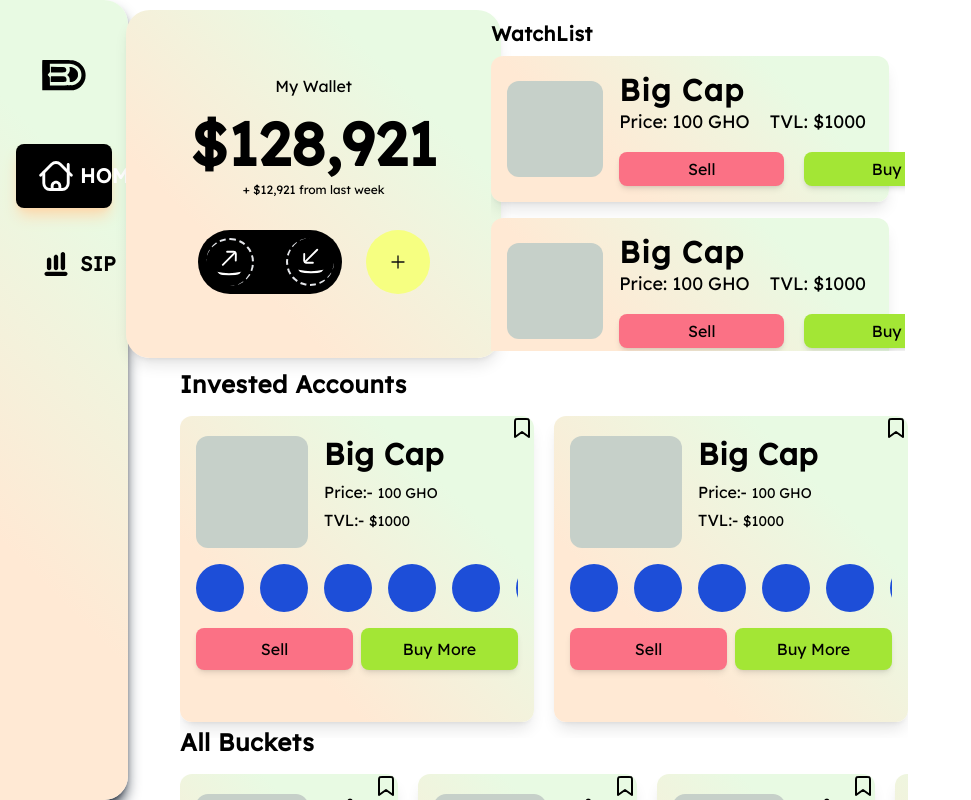
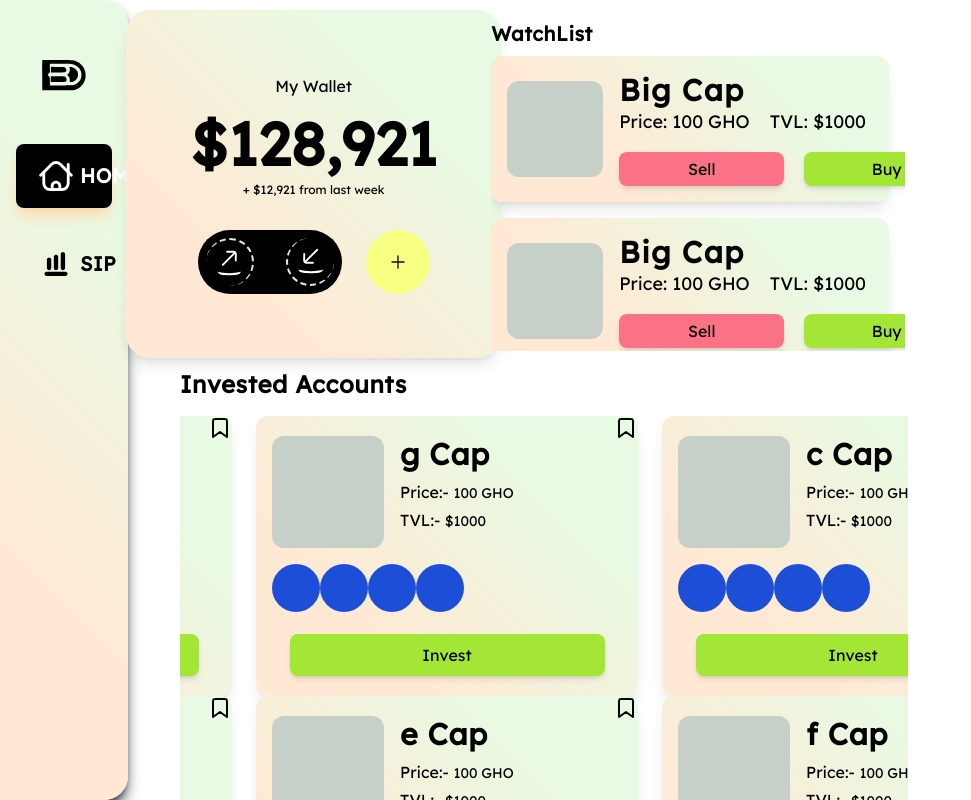
Before and after one commit to douchebank/dbank, a React (Create React App) app: page /dashboard in a window 1280 px wide. Shown: the whole page, without its empty margins (0-971 px from the left). Built offline with nearby package versions, Linux system fonts and the light colour scheme.

Commit message:
buggy slider added

```diff
--- a/custom.d.ts
+++ b/custom.d.ts
@@ -7,3 +7,8 @@ declare module "*.png" {
   const content: string;
   export default content;
 }
+
+declare module 'react-slick' {
+  const Slider: any; // Change 'any' to the actual type if available
+  export default Slider;
+}
--- a/package.json
+++ b/package.json
@@ -16,6 +16,8 @@
     "react-dom": "^18.2.0",
     "react-router-dom": "^6.21.2",
     "react-scripts": "5.0.1",
+    "react-slick": "^0.29.0",
+    "swiper": "^11.0.5",
     "typescript": "^5.3.3",
     "web-vitals": "^2.1.4"
   },
@@ -44,6 +46,7 @@
     ]
   },
   "devDependencies": {
+    "@types/react-slick": "^0.23.13",
     "tailwindcss": "^3.4.1"
   }
 }
--- a/public/index.html
+++ b/public/index.html
@@ -23,7 +23,19 @@
       Unlike "/favicon.ico" or "favicon.ico", "%PUBLIC_URL%/favicon.ico" will
       work correctly both with client-side routing and a non-root public URL.
       Learn how to configure a non-root public URL by running `npm run build`.
+
     -->
+    <link
+  rel="stylesheet"
+  type="text/css"
+  charset="UTF-8"
+  href="https://cdnjs.cloudflare.com/ajax/libs/slick-carousel/1.6.0/slick.min.css"
+/>
+<link
+  rel="stylesheet"
+  type="text/css"
+  href="https://cdnjs.cloudflare.com/ajax/libs/slick-carousel/1.6.0/slick-theme.min.css"
+/>
     <title>React App</title>
   </head>
   <body>
--- a/src/App.css
+++ b/src/App.css
@@ -34,3 +34,16 @@ body{
   background: linear-gradient(225deg, rgba(232,250,227,1) 24%, rgba(255,233,212,1) 72%);
   border-radius: 10px;
 }
+
+.scrollbar-hidden::-webkit-scrollbar {
+  display: none; /* for Chrome, Safari, and Opera */
+}
+
+.scrollbar-hidden {
+  -ms-overflow-style: none;  /* for Internet Explorer and Edge */
+  scrollbar-width: none;  /* for Firefox */
+}
+
+.slick-track{
+  height: fit-content;
+}
--- a/src/components/Bucket.tsx
+++ b/src/components/Bucket.tsx
@@ -1,3 +1,4 @@
+import Slider from "react-slick";
 import { useState } from "react";
 import dummyImg from "../assets/recent.png";
 import bookmarkImg from "../assets/bookmark.svg";
@@ -18,8 +19,21 @@ const Bucket = ({
   const toggleBookmark = () => {
     setBookmark(!bookmark);
   };
+
+  const settings = {
+    dots: false,
+    arrows: false,
+    infinite: false,
+    slidesToShow: 3,
+    slidesToScroll: 1,
+    swipeToSlide: true,
+    variableWidth: true,
+    adaptiveHeight: true,
+    centerPadding: "20px"
+  }
+
   return (
-    <div className=" relative min-w-[30%] py-5 px-4 rounded-xl gradient2 shadow-lg  ">
+    <div className=" relative min-w-[30%] py-5 px-4 mx-3 rounded-xl gradient2 shadow-lg  ">
       <div className="flex">
         <img
           className="h-28 w-28 rounded-xl "
@@ -42,14 +56,12 @@ const Bucket = ({
           </div>
         </div>
       </div>
-      <div className="flex mt-4 gap-4 max-w-[350px] overflow-x-scroll scrollbar ">
-        <span className="h-6 w-6 p-6 rounded-full bg-blue-700"></span>
-        <span className="h-6 w-6 p-6 rounded-full bg-blue-700"></span>
-        <span className="h-6 w-6 p-6 rounded-full bg-blue-700"></span>
-        <span className="h-6 w-6 p-6 rounded-full bg-blue-700"></span>
-        <span className="h-6 w-6 p-6 rounded-full bg-blue-700"></span>
-        <span className="h-6 w-6 p-6 rounded-full bg-blue-700"></span>
-      </div>
+      <Slider {...settings} className="flex gap-4 mt-4 max-w-[350px] overflow-hidden">
+        <span className="h-6 w-6 p-6  rounded-full bg-blue-700"></span>
+        <span className="h-6 w-6 p-6  rounded-full bg-blue-700"></span>
+        <span className="h-6 w-6 p-6  rounded-full bg-blue-700"></span>
+        <span className="h-6 w-6 p-6  rounded-full bg-blue-700"></span>
+      </Slider>
       <div className="flex justify-center items-center mt-4  gap-2">
         {invested ? (
           <>
--- a/src/pages/Dashboard/index.tsx
+++ b/src/pages/Dashboard/index.tsx
@@ -1,3 +1,4 @@
+import Slider from "react-slick";
 import Bucket from "../../components/Bucket";
 import LeftSidebar from "../../components/LeftSidebar";
 import MyWallet from "../../components/MyWallet";
@@ -7,6 +8,16 @@ import { BUCKET_TYPE } from "../../constants/Types";
 const Dashboard = () => {
   const isIvested = true;
 
+  const settings = {
+    dots: false,
+    arrows: false,
+    infinite: true,
+    slidesToShow: 3,
+    slidesToScroll: 1,
+    swipeToSlide: true,
+    variableWidth: true,
+    // adaptiveHeight: true,
+  }
   return (
     <div className="flex w-full max-h-screen ">
       <div className="w-[10%]">
@@ -71,38 +82,11 @@ const Dashboard = () => {
                 <h1 className="font-bold tracking-wide text-2xl">
                   Invested Accounts
                 </h1>
-                <div className="flex gap-5 py-4  h-full overflow-x-scroll scrollbar">
-                  <Bucket
-                    uid="1"
-                    title="Big Cap"
-                    price={100}
-                    tvl={1000}
-                    logo=""
-                    type={BUCKET_TYPE.GENERAL}
-                    invested={true}
-                    assets={[]}
-                  />
-                  <Bucket
-                    uid="1"
-                    title="Big Cap"
-                    price={100}
-                    tvl={1000}
-                    logo=""
-                    type={BUCKET_TYPE.GENERAL}
-                    invested={true}
-                    assets={[]}
-                  />
-                </div>
-              </>
-            )}
-          </div>
 
-          <div>
-            <h1 className="font-bold tracking-wide text-2xl">All Buckets</h1>
-            <div className="flex gap-5 py-4  overflow-x-scroll overflow-hidden scrollbar">
+                <Slider {...settings}  className="flex gap-5 py-4 overflow-y-hidden h-fit ">
               <Bucket
                 uid="1"
-                title="Big Cap"
+                title="c Cap"
                 price={100}
                 tvl={1000}
                 logo=""
@@ -112,7 +96,7 @@ const Dashboard = () => {
               />
               <Bucket
                 uid="1"
-                title="Big Cap"
+                title="dCap"
                 price={100}
                 tvl={1000}
                 logo=""
@@ -122,7 +106,7 @@ const Dashboard = () => {
               />
               <Bucket
                 uid="1"
-                title="Big Cap"
+                title="e Cap"
                 price={100}
                 tvl={1000}
                 logo=""
@@ -132,7 +116,7 @@ const Dashboard = () => {
               />
               <Bucket
                 uid="1"
-                title="Big Cap"
+                title="f Cap"
                 price={100}
                 tvl={1000}
                 logo=""
@@ -141,7 +125,7 @@ const Dashboard = () => {
               />
               <Bucket
                 uid="1"
-                title="Big Cap"
+                title="g Cap"
                 price={100}
                 tvl={1000}
                 logo=""
@@ -149,7 +133,65 @@ const Dashboard = () => {
                 invested={false}
                 assets={[]}
               />
-            </div>
+            </Slider>
+
+              </>
+            )}
+          </div>
+
+          <div>
+            <h1 className="font-bold tracking-wide text-2xl">All Buckets</h1>
+            <Slider {...settings}  className="flex gap-5 py-4 overflow-y-hidden h-fit ">
+              <Bucket
+                uid="1"
+                title="c Cap"
+                price={100}
+                tvl={1000}
+                logo=""
+                type={BUCKET_TYPE.GENERAL}
+                invested={false}
+                assets={[]}
+              />
+              <Bucket
+                uid="1"
+                title="dCap"
+                price={100}
+                tvl={1000}
+                logo=""
+                type={BUCKET_TYPE.GENERAL}
+                invested={false}
+                assets={[]}
+              />
+              <Bucket
+                uid="1"
+                title="e Cap"
+                price={100}
+                tvl={1000}
+                logo=""
+                type={BUCKET_TYPE.GENERAL}
+                invested={false}
+                assets={[]}
+              />
+              <Bucket
+                uid="1"
+                title="f Cap"
+                price={100}
+                tvl={1000}
+                logo=""
+                type={BUCKET_TYPE.GENERAL}
+                invested={false}
+              />
+              <Bucket
+                uid="1"
+                title="g Cap"
+                price={100}
+                tvl={1000}
+                logo=""
+                type={BUCKET_TYPE.GENERAL}
+                invested={false}
+                assets={[]}
+              />
+            </Slider>
           </div>
         </div>
       </div>
```
Also changed, not shown: 1 other file (tests, documents, lock files or other folders).
